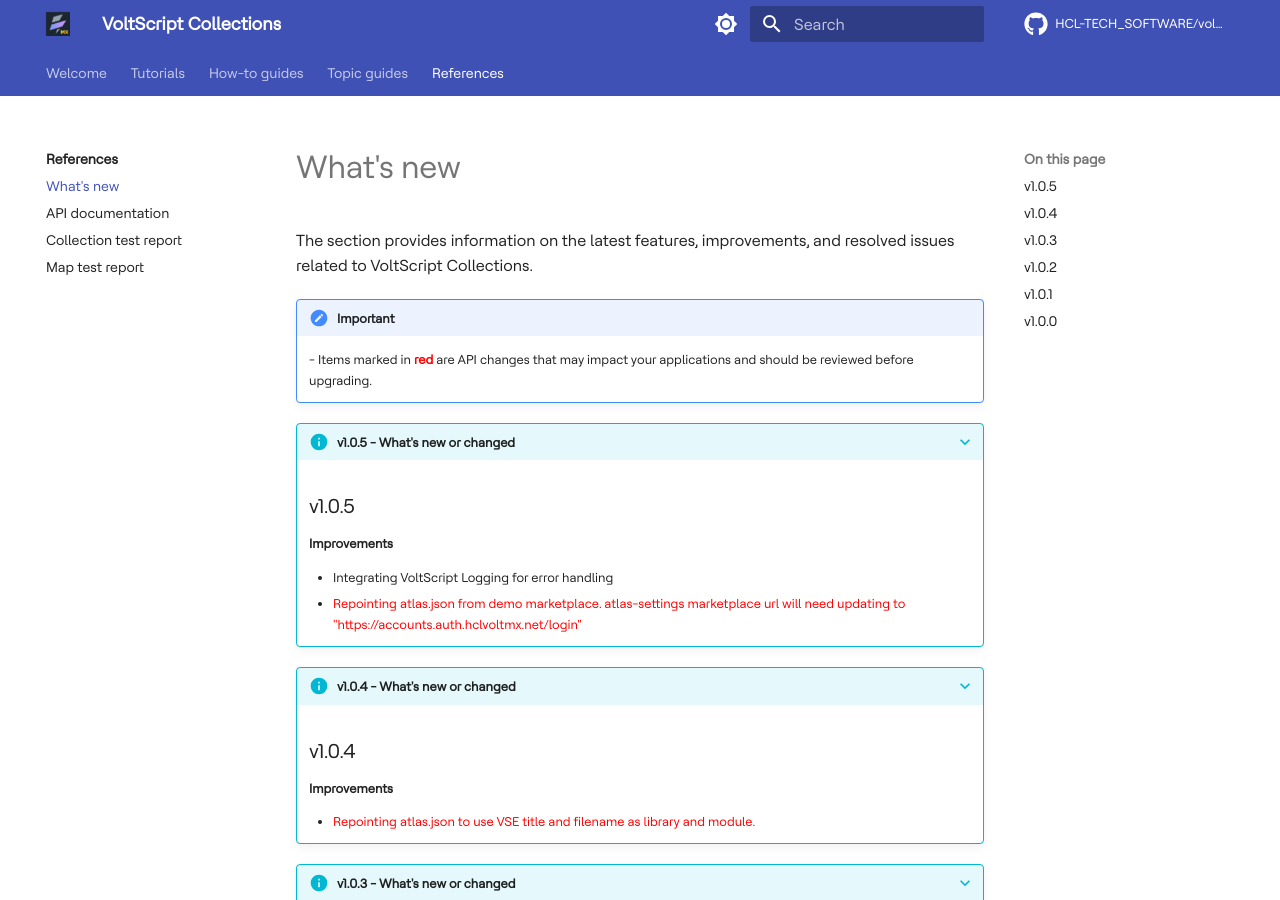
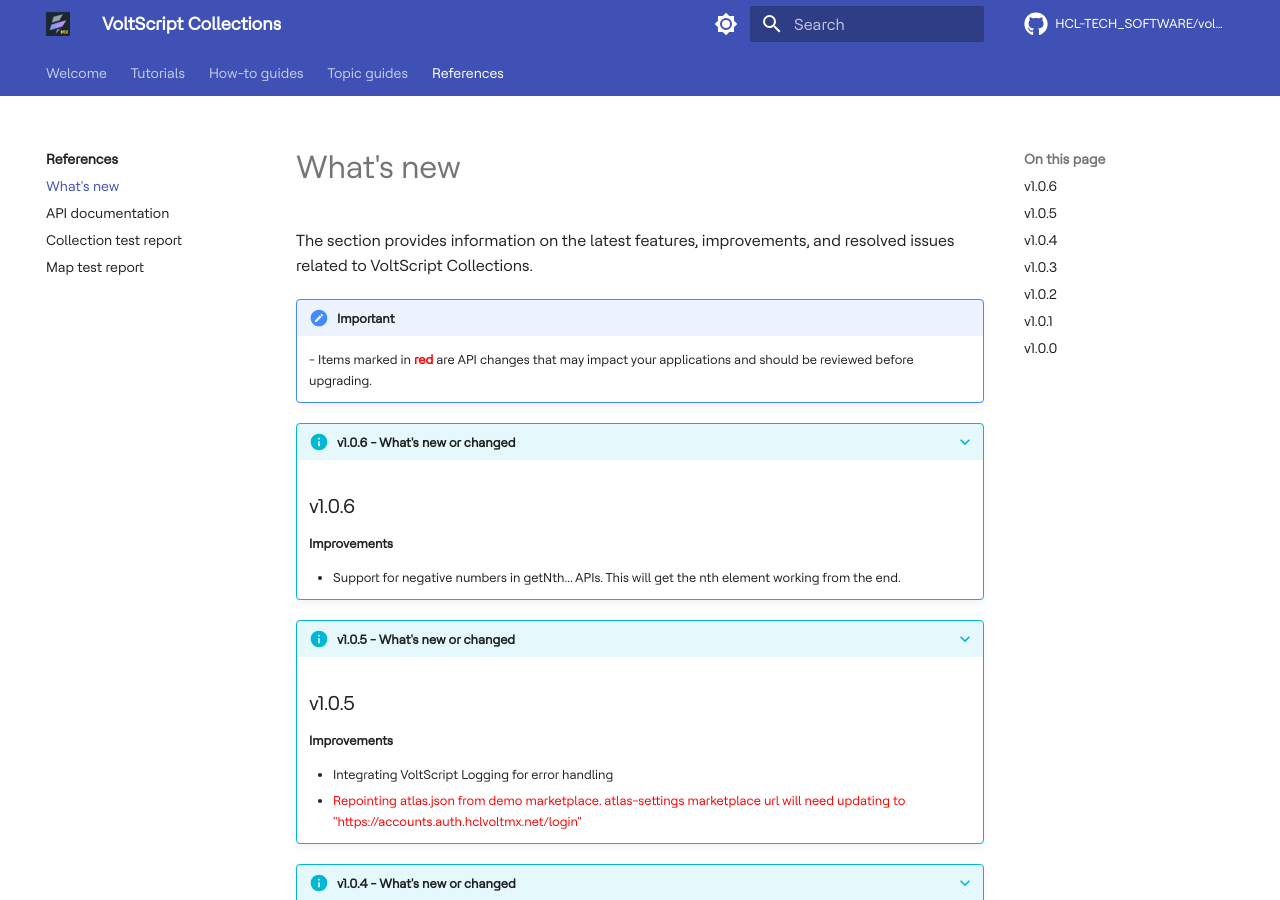
Before and after one commit to HCL-TECH-SOFTWARE/voltscript-collections, an MkDocs documentation site: the page built from docs/references/whatsnew.md, in a window 1280 px wide and 900 px high. Built offline with MkDocs 1.6.1 and Material for MkDocs 9.7.7, drawn with Linux system fonts in a browser that asks for light colours; comment, search, counter and statistics services are not loaded.

Commit message:
Updating changelog and what's new

```diff
--- a/docs/references/whatsnew.md
+++ b/docs/references/whatsnew.md
@@ -6,6 +6,12 @@
 !!! note "Important"
     <!-- markdownlint-disable MD033 -->
     - Items marked in <span style="color:red">**red**</span> are API changes that may impact your applications and should be reviewed before upgrading.
+
+???+ info "v1.0.6 - What's new or changed"
+    ## v1.0.6
+    **Improvements**
+
+    - Support for negative numbers in getNth... APIs. This will get the nth element working from the end.
 
 ???+ info "v1.0.5 - What's new or changed"
     ## v1.0.5
```
Also changed, not shown: CHANGELOG.md (+4 -0 lines).
